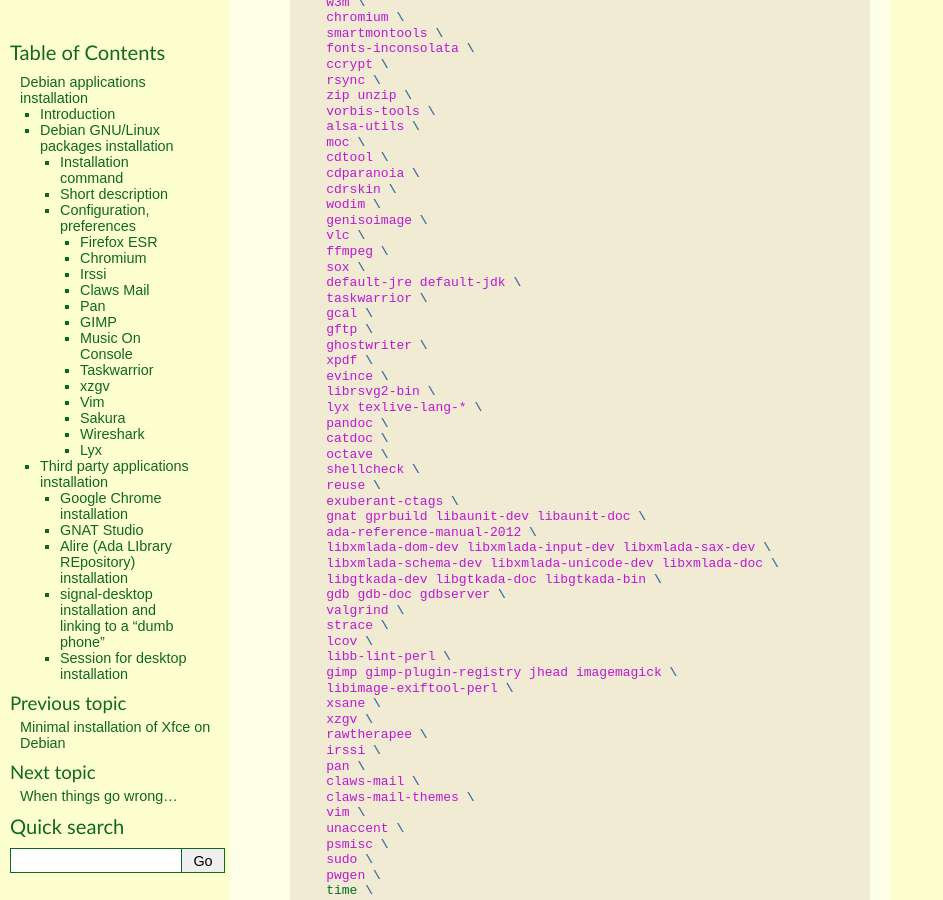
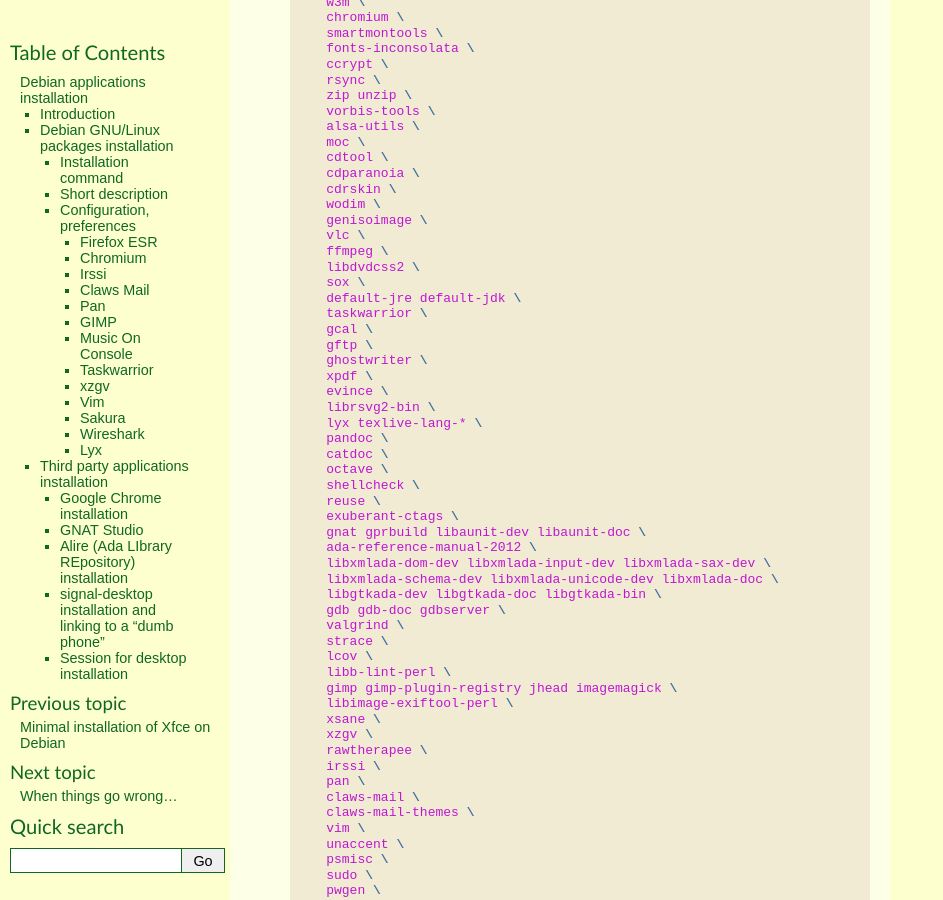
Before and after one commit to thierr26/thierr26_personal_notes_sphinx_sources, a Sphinx documentation site: the page built from source/debian_apps_install.rst, in a window 1280 px wide and 900 px high, scrolled down 1152 px. Shown: the whole window, without its empty margins (0-943 px from the left). Built offline with Sphinx 7.4.7, drawn with Linux system fonts in a browser that asks for light colours; some of the changed text lies outside the part shown.

Commit message:
Add libdvdcss2 in Debian app. page

```diff
--- a/source/debian_apps_install.rst
+++ b/source/debian_apps_install.rst
@@ -56,6 +56,7 @@
       genisoimage \
       vlc \
       ffmpeg \
+      libdvdcss2 \
       sox \
       default-jre default-jdk \
       taskwarrior \
@@ -177,6 +178,8 @@
     - Multimedia player
   * - ffmpeg
     - Multimedia files transcoding, playing, ...
+  * - libdvdcss2
+    - Useful for reading DVDs
   * - sox
     - Audio files manipulation programs
   * - default-jre, default-jdk
```
